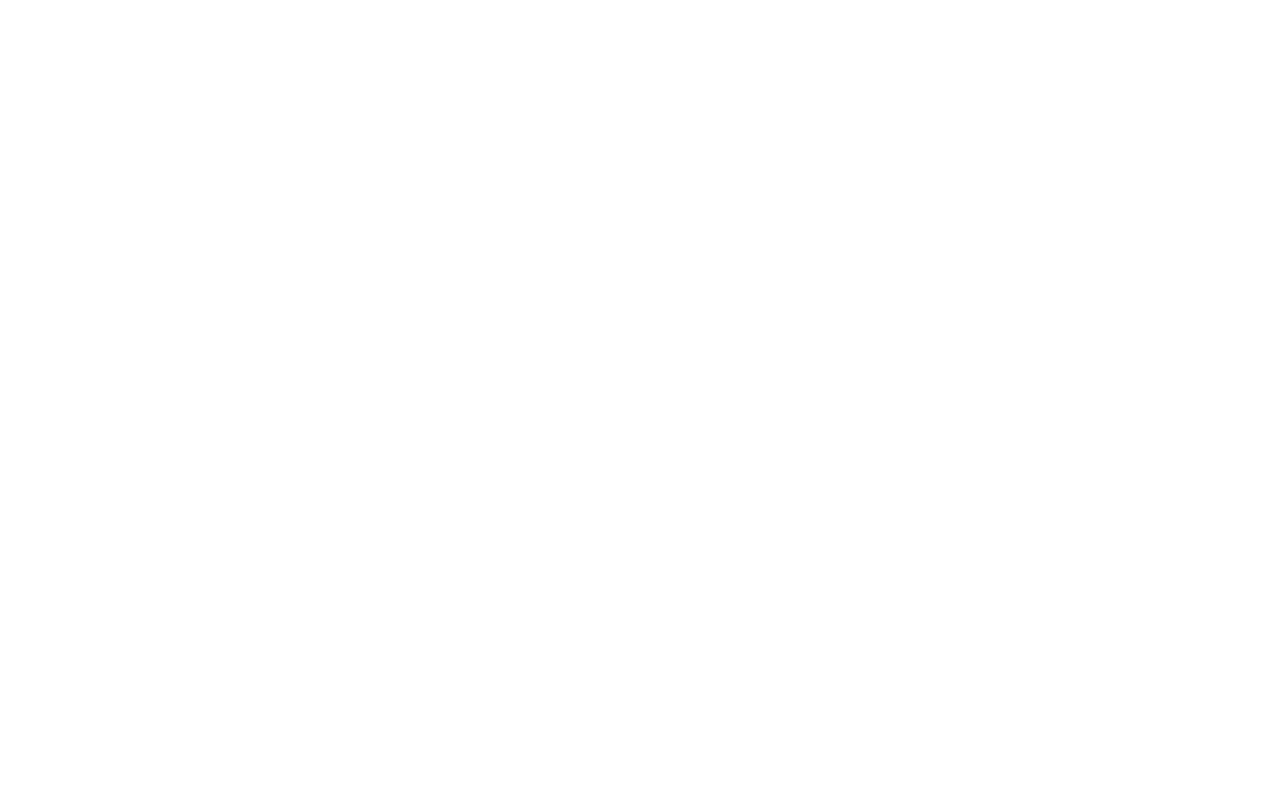
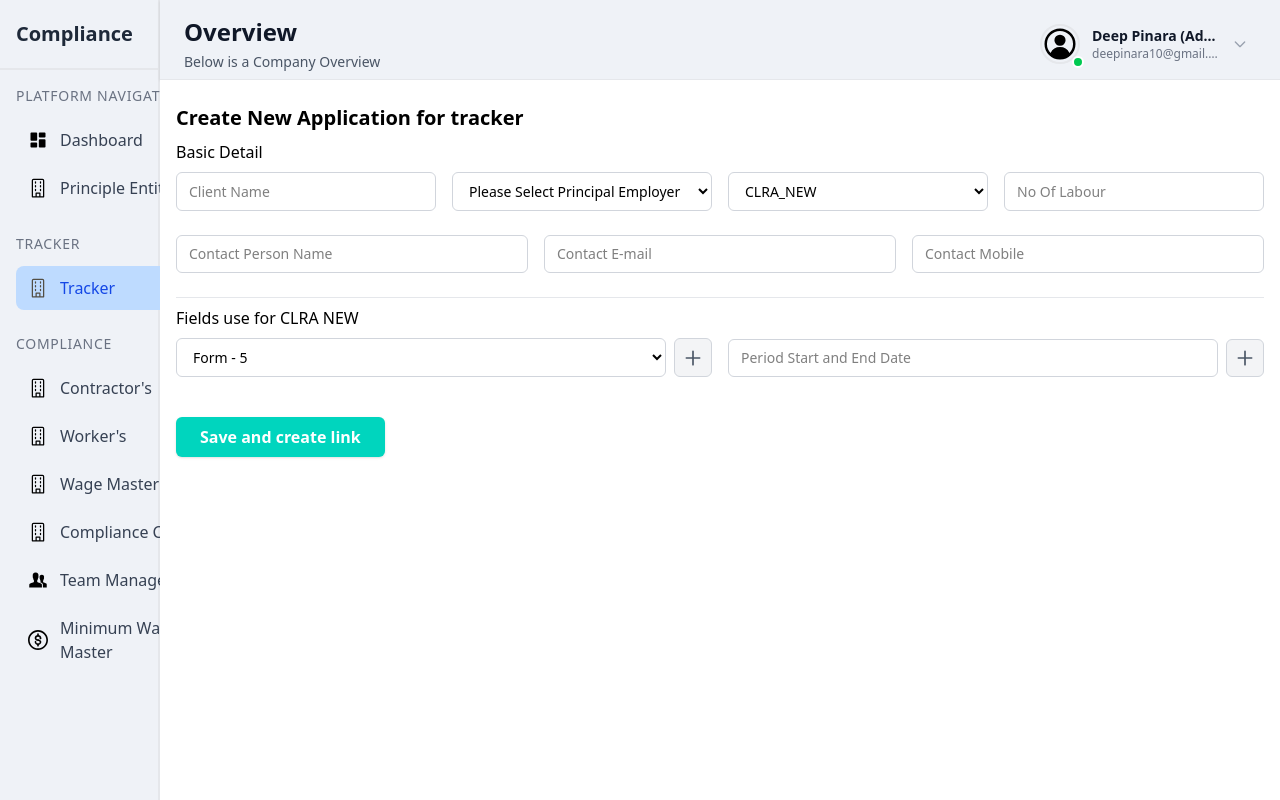
Before and after one commit to DeepPinara/compliance-web, a React (Vite) app: page /create-new-application-tracker in a window 1280 px wide. Before the commit this address had no page. Built offline with nearby package versions, Linux system fonts and the light colour scheme.

Commit message:
Create Application form has been design with active tab functionality

```diff
--- a/src/App.jsx
+++ b/src/App.jsx
@@ -1,12 +1,13 @@
 import { BrowserRouter as Router, Route, Routes } from 'react-router-dom';
 import Layout from './Layout/Layout';
+import CreateApplicationForm from './Components/CreateApplicationForm';
 function App() {
 
   return (
     <Router>
       <Routes>
         <Route path="/" Component={Layout}>
-
+          <Route path='create-new-application-tracker' Component={CreateApplicationForm} />
         </Route>
       </Routes>
     </Router>
--- /dev/null
+++ b/src/Components/CreateApplicationForm.jsx
@@ -0,0 +1,52 @@
+import React from 'react';
+
+function CreateApplicationForm() {
+    return (
+        <div className="w-full bg-white px-4 py-6 mx-auto">
+            <h2 className="text-xl font-semibold mb-2">Create New Application for tracker</h2>
+            <div className="text-base font-medium mb-2">Basic Detail</div>
+            <form className="space-y-6">
+                {/* Basic Detail Fields */}
+                <div className="grid grid-cols-1 md:grid-cols-4 gap-4">
+                    <input type="text" placeholder="Client Name" className="w-full rounded-md border border-gray-300 px-3 py-2 focus:outline-none focus:ring-2 focus:ring-teal-400 text-sm" />
+                    <select className="w-full rounded-md border border-gray-300 px-3 py-2 focus:outline-none focus:ring-2 focus:ring-teal-400 text-sm">
+                        <option>Please Select Principal Employer Name</option>
+                    </select>
+                    <select className="w-full rounded-md border border-gray-300 px-3 py-2 focus:outline-none focus:ring-2 focus:ring-teal-400 text-sm">
+                        <option>CLRA_NEW</option>
+                    </select>
+                    <input type="number" placeholder="No Of Labour" className="w-full rounded-md border border-gray-300 px-3 py-2 focus:outline-none focus:ring-2 focus:ring-teal-400 text-sm" />
+                </div>
+                <div className="grid grid-cols-1 md:grid-cols-3 gap-4">
+                    <input type="text" placeholder="Contact Person Name" className="w-full rounded-md border border-gray-300 px-3 py-2 focus:outline-none focus:ring-2 focus:ring-teal-400 text-sm" />
+                    <input type="email" placeholder="Contact E-mail" className="w-full rounded-md border border-gray-300 px-3 py-2 focus:outline-none focus:ring-2 focus:ring-teal-400 text-sm" />
+                    <input type="text" placeholder="Contact Mobile" className="w-full rounded-md border border-gray-300 px-3 py-2 focus:outline-none focus:ring-2 focus:ring-teal-400 text-sm" />
+                </div>
+                <hr className="my-2 border-gray-200" />
+                {/* Fields use for CLRA NEW */}
+                <div className="text-base font-medium mb-2">Fields use for CLRA NEW</div>
+                <div className="grid grid-cols-1 md:grid-cols-2 gap-4 items-center">
+                    <div className="flex w-full">
+                        <select className="w-full rounded-md border border-gray-300 px-3 py-2 focus:outline-none focus:ring-2 focus:ring-teal-400 text-sm">
+                            <option>Form - 5</option>
+                        </select>
+                        <button type="button" className="ml-2 px-2 py-2 bg-gray-100 border border-gray-300 rounded-md hover:bg-gray-200 transition flex items-center justify-center">
+                            <svg className="w-5 h-5 text-gray-600" fill="none" stroke="currentColor" strokeWidth="2" viewBox="0 0 24 24"><path strokeLinecap="round" strokeLinejoin="round" d="M12 4v16m8-8H4" /></svg>
+                        </button>
+                    </div>
+                    <div className="flex w-full">
+                        <input type="text" placeholder="Period Start and End Date" className="w-full rounded-md border border-gray-300 px-3 py-2 focus:outline-none focus:ring-2 focus:ring-teal-400 text-sm" />
+                        <button type="button" className="ml-2 px-2 py-2 bg-gray-100 border border-gray-300 rounded-md hover:bg-gray-200 transition flex items-center justify-center">
+                            <svg className="w-5 h-5 text-gray-600" fill="none" stroke="currentColor" strokeWidth="2" viewBox="0 0 24 24"><path strokeLinecap="round" strokeLinejoin="round" d="M12 4v16m8-8H4" /></svg>
+                        </button>
+                    </div>
+                </div>
+                <div className="pt-4">
+                    <button type="submit" className="bg-teal-400 hover:bg-teal-500 text-white font-semibold px-6 py-2 rounded-md shadow-sm transition cursor-pointer">Save and create link</button>
+                </div>
+            </form>
+        </div>
+    );
+}
+
+export default CreateApplicationForm;
--- a/src/Layout/Container.jsx
+++ b/src/Layout/Container.jsx
@@ -1,9 +1,10 @@
 import React from 'react'
+import CreateApplicationForm from '../Components/CreateApplicationForm'
 
 function Container() {
     return (
         <div className='p-2'>
-            Container
+
         </div>
     )
 }
--- a/src/Layout/Header.jsx
+++ b/src/Layout/Header.jsx
@@ -4,7 +4,7 @@
     const [showUserMenu, setShowUserMenu] = useState(false);
 
     return (
-        <header className='shadow-sm border-b border-gray-200 px-4 py-3 lg:px-6 lg:py-4'>
+        <header className='shadow-sm h-1/10 border-b border-gray-200 px-4 py-3 lg:px-6 lg:py-4'>
             <div className="flex flex-col sm:flex-row justify-between items-start sm:items-center gap-4">
                 {/* Title Section */}
                 <div className="flex-1 min-w-0">
--- a/src/Layout/Layout.jsx
+++ b/src/Layout/Layout.jsx
@@ -2,6 +2,7 @@
 import Sidebar from './Sidebar'
 import Header from './Header'
 import Container from './Container'
+import { Outlet } from 'react-router-dom'
 
 function Layout() {
     return (
@@ -11,8 +12,10 @@
                     <Sidebar />
                 </div>
                 <div className='w-7/8 primary-bg-color'>
-                    <Header />
-                    <Container className='bg-white h-full w-full' />
+                    <Header/>
+                    <div className='bg-white h-9/10'>
+                        <Outlet />
+                    </div>
                 </div>
             </div>
         </div>
--- a/src/Layout/Sidebar.jsx
+++ b/src/Layout/Sidebar.jsx
@@ -1,33 +1,36 @@
 import React, { useState } from 'react'
+import { Link, useLocation } from 'react-router-dom';
 
 function Sidebar() {
     const [isCollapsed, setIsCollapsed] = useState(false);
+    const location = useLocation();
 
     const platformNavigator = [
-        { icon: "/Icons/ic_dashboard.svg", label: "Dashboard", active: true },
-        { icon: "/Icons/ic_company.svg", label: "Principle Entity", active: false },
+        { icon: "/Icons/ic_dashboard.svg", label: "Dashboard", to: "/" },
+        { icon: "/Icons/ic_company.svg", label: "Principle Entity", to: "/principle-entity" },
     ];
 
     const tracker = [
-        { icon: "/Icons/ic_company.svg", label: "Tracker", active: false },
+        { icon: "/Icons/ic_company.svg", label: "Tracker", to: '/create-new-application-tracker' },
     ];
 
     const compliance = [
-        { icon: "/Icons/ic_company.svg", label: "Contractor's", active: false },
-        { icon: "/Icons/ic_company.svg", label: "Worker's", active: false },
-        { icon: "/Icons/ic_company.svg", label: "Wage Master", active: false },
-        { icon: "/Icons/ic_company.svg", label: "Compliance Create", active: false },
-        { icon: "/Icons/ic_team.svg", label: "Team Management", active: false },
-        { icon: "/Icons/ic_wage_master.svg", label: "Minimum Wage Master", active: false },
+        { icon: "/Icons/ic_company.svg", label: "Contractor's", to: "/contractors" },
+        { icon: "/Icons/ic_company.svg", label: "Worker's", to: "/workers" },
+        { icon: "/Icons/ic_company.svg", label: "Wage Master", to: "/wage-master" },
+        { icon: "/Icons/ic_company.svg", label: "Compliance Create", to: "/compliance-create" },
+        { icon: "/Icons/ic_team.svg", label: "Team Management", to: "/team-management" },
+        { icon: "/Icons/ic_wage_master.svg", label: "Minimum Wage Master", to: "/minimum-wage-master" },
+    ];
 
-    ];
+    const isActive = (to) => location.pathname === to;
 
     return (
         <div className={`
             shadow-lg transition-all duration-300 ease-in-out
-            ${isCollapsed ? 'w-16' : 'w-64'}
             h-screen flex flex-col
             border-r-2 border-gray-200
+            ${isCollapsed ? 'w-16' : 'w-64'}
         `}>
             {/* Header */}
             <div className="flex items-center justify-between p-4 border-b-2 border-gray-200">
@@ -36,14 +39,10 @@
                 )}
                 <button
                     onClick={() => setIsCollapsed(!isCollapsed)}
-                    className="p-2 rounded-lg hover:bg-gray-100 transition-colors duration-200"
+                    className="p-2 rounded hover:bg-gray-100 transition-colors"
+                    aria-label="Toggle sidebar"
                 >
-                    <svg
-                        className={`w-5 h-5 text-gray-600 transition-transform duration-200 ${isCollapsed ? 'rotate-180' : ''}`}
-                        fill="none"
-                        stroke="currentColor"
-                        viewBox="0 0 24 24"
-                    >
+                    <svg className="w-5 h-5 text-gray-600" fill="none" stroke="currentColor" viewBox="0 0 24 24">
                         <path strokeLinecap="round" strokeLinejoin="round" strokeWidth={2} d="M15 19l-7-7 7-7" />
                     </svg>
                 </button>
@@ -62,12 +61,12 @@
                         <ul className="space-y-1">
                             {platformNavigator.map((item, index) => (
                                 <li key={index}>
-                                    <a
-                                        href="#"
+                                    <Link
+                                        to={item.to}
                                         className={`
                                             flex items-center px-3 py-2.5 rounded-lg transition-all duration-200 w-full
-                                            ${item.active
-                                                ? 'bg-blue-50 text-blue-700'
+                                            ${isActive(item.to)
+                                                ? 'bg-blue-200 text-blue-700'
                                                 : 'text-gray-700 hover:bg-gray-50 hover:text-gray-900'
                                             }
                                             group
@@ -76,13 +75,12 @@
                                         <img
                                             src={item.icon}
                                             alt=""
-                                            className={`w-5 h-5 mr-3 transition-all duration-200 ${item.active ? 'filter brightness-0 saturate-100 invert-27 sepia-51 saturate-2878 hue-rotate-202 brightness-104 contrast-97' : ''
-                                                }`}
+                                            className={`w-5 h-5 mr-3 transition-all duration-200 ${isActive(item.to) ? 'filter brightness-0 saturate-100 invert-27 sepia-51 saturate-2878 hue-rotate-202 brightness-104 contrast-97' : ''}`}
                                         />
                                         {!isCollapsed && (
                                             <span className="font-medium">{item.label}</span>
                                         )}
-                                    </a>
+                                    </Link>
                                 </li>
                             ))}
                         </ul>
@@ -98,12 +96,12 @@
                         <ul className="space-y-1">
                             {tracker.map((item, index) => (
                                 <li key={index}>
-                                    <a
-                                        href="#"
+                                    <Link
+                                        to={item.to}
                                         className={`
                                             flex items-center px-3 py-2.5 rounded-lg transition-all duration-200 w-full
-                                            ${item.active
-                                                ? 'bg-blue-50 text-blue-700'
+                                            ${isActive(item.to)
+                                                ? 'bg-blue-200 text-blue-700'
                                                 : 'text-gray-700 hover:bg-gray-50 hover:text-gray-900'
                                             }
                                             group
@@ -112,13 +110,12 @@
                                         <img
                                             src={item.icon}
                                             alt=""
-                                            className={`w-5 h-5 mr-3 transition-all duration-200 ${item.active ? 'filter brightness-0 saturate-100 invert-27 sepia-51 saturate-2878 hue-rotate-202 brightness-104 contrast-97' : ''
-                                                }`}
+                                            className={`w-5 h-5 mr-3 transition-all duration-200 ${isActive(item.to) ? 'filter brightness-0 saturate-100 invert-27 sepia-51 saturate-2878 hue-rotate-202 brightness-104 contrast-97' : ''}`}
                                         />
                                         {!isCollapsed && (
                                             <span className="font-medium">{item.label}</span>
                                         )}
-                                    </a>
+                                    </Link>
                                 </li>
                             ))}
                         </ul>
@@ -134,12 +131,12 @@
                         <ul className="space-y-1">
                             {compliance.map((item, index) => (
                                 <li key={index}>
-                                    <a
-                                        href="#"
+                                    <Link
+                                        to={item.to}
                                         className={`
                                             flex items-center px-3 py-2.5 rounded-lg transition-all duration-200 w-full
-                                            ${item.active
-                                                ? 'bg-blue-50 text-blue-700'
+                                            ${isActive(item.to)
+                                                ? 'bg-blue-200 text-blue-700'
                                                 : 'text-gray-700 hover:bg-gray-50 hover:text-gray-900'
                                             }
                                             group
@@ -148,20 +145,18 @@
                                         <img
                                             src={item.icon}
                                             alt=""
-                                            className={`w-5 h-5 mr-3 transition-all duration-200 ${item.active ? 'filter brightness-0 saturate-100 invert-27 sepia-51 saturate-2878 hue-rotate-202 brightness-104 contrast-97' : ''
-                                                }`}
+                                            className={`w-5 h-5 mr-3 transition-all duration-200 ${isActive(item.to) ? 'filter brightness-0 saturate-100 invert-27 sepia-51 saturate-2878 hue-rotate-202 brightness-104 contrast-97' : ''}`}
                                         />
                                         {!isCollapsed && (
                                             <span className="font-medium">{item.label}</span>
                                         )}
-                                    </a>
+                                    </Link>
                                 </li>
                             ))}
                         </ul>
                     </div>
                 </div>
             </nav>
-
         </div>
     )
 }
```
